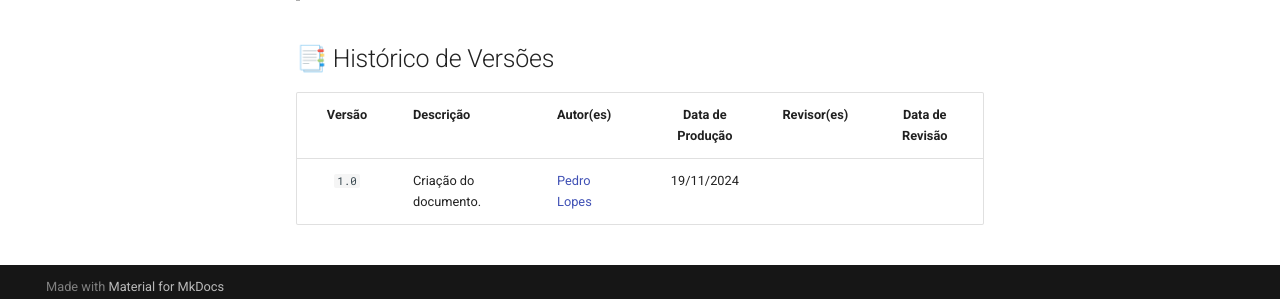
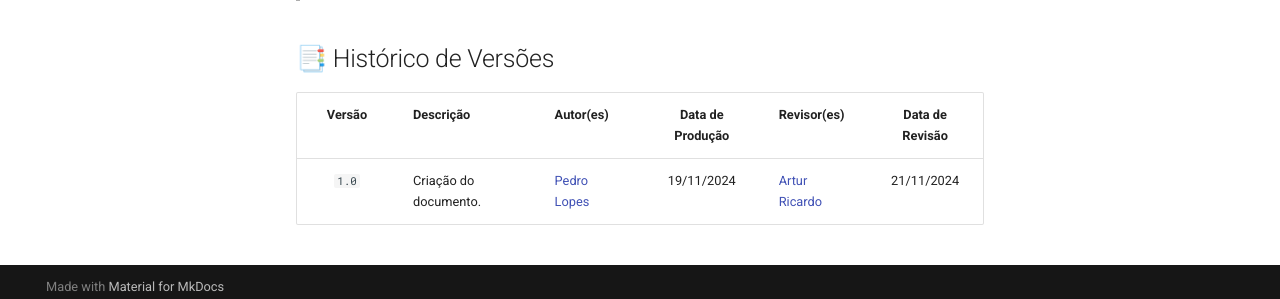
Before and after one commit to Requisitos-de-Software/2024.2-MeuSUSDigital, an MkDocs documentation site: the page built from docs/elicitacao/tecnicas/questionario.md, in a window 1280 px wide and 1205 px high. Shown: the part 896-1195 px from the top of the window. Built offline with MkDocs 1.6.1 and Material for MkDocs 9.7.7, drawn with Linux system fonts in a browser that asks for light colours.

Commit message:
revisão do documento referente à técnica de questionário

```diff
--- a/docs/elicitacao/tecnicas/questionario.md
+++ b/docs/elicitacao/tecnicas/questionario.md
@@ -16,4 +16,4 @@ A técnica de questionário na elicitação de requisitos consiste em criar um c
 
 | Versão | Descrição | Autor(es) | Data de Produção | Revisor(es) | Data de Revisão |
 | :----: | --------- | --------- | :--------------: | ----------- | :-------------: |
-| `1.0`  | Criação do documento. | [Pedro Lopes](https://github.com/pLopess) | 19/11/2024 |  |  |
+| `1.0`  | Criação do documento. | [Pedro Lopes](https://github.com/pLopess) | 19/11/2024 | [Artur Ricardo](https://github.com/algorithmorphic) | 21/11/2024 |
```
